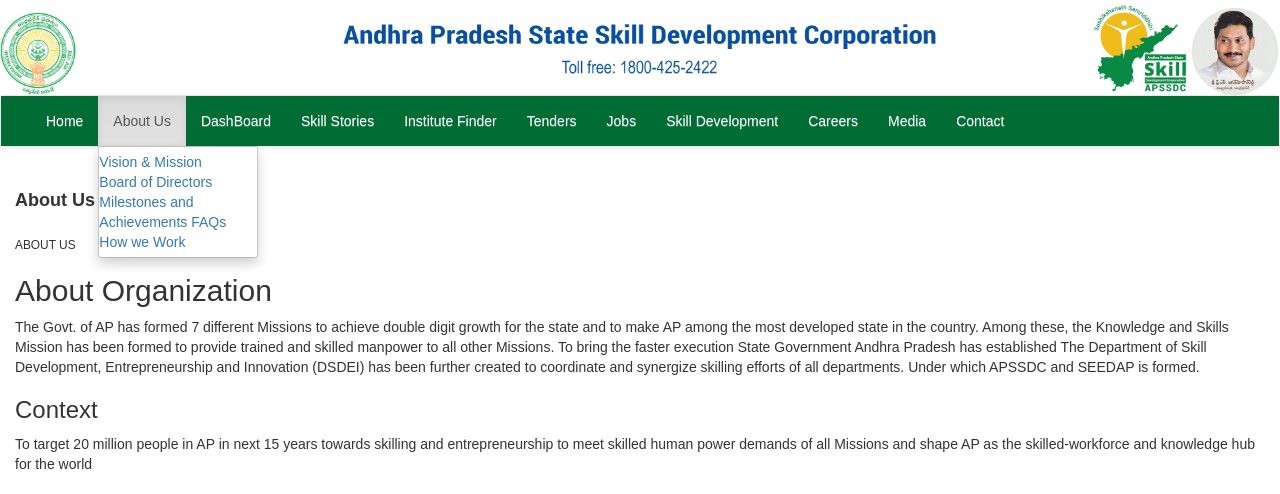
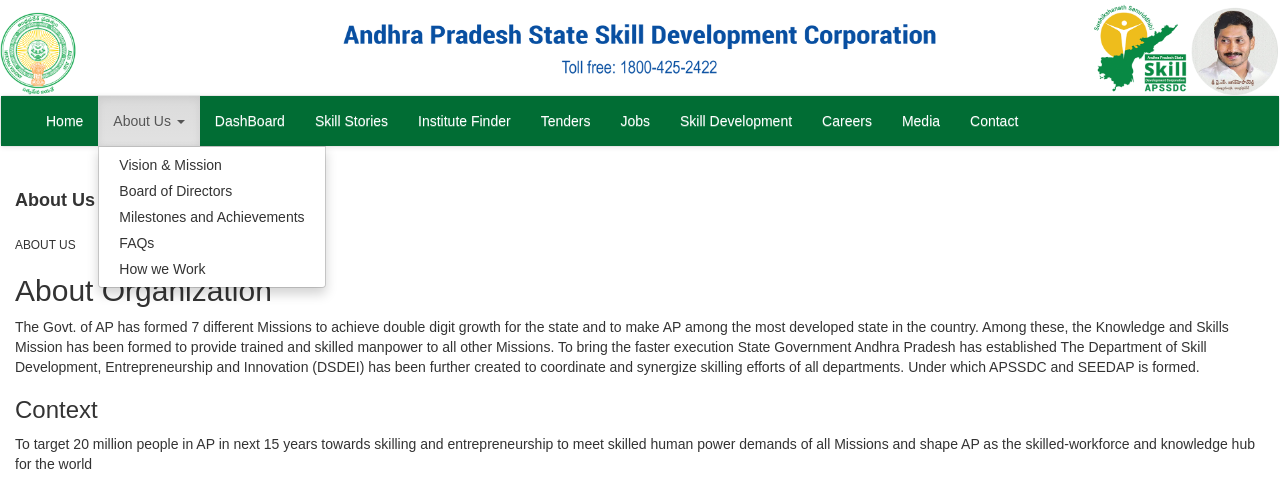
Before and after one commit to alexVinod/apssdc-portal, a Django app: page /lbook/about-us in a window 1280 px wide, after a click on "About Us". Shown: the top 494 px of the page. Run offline with Django 3.2, Linux system fonts and the light colour scheme; some libraries are stand-ins or nearby versions.

Commit message:
Update base.html Vinod
Update base.html Vinod

```diff
--- a/APSSDC/templates/base.html
+++ b/APSSDC/templates/base.html
@@ -44,18 +44,18 @@
 		    <div class="collapse navbar-collapse" id="myNavbar">
 		      <ul class="nav navbar-nav">
 		        <li><a href="{% url 'lbook:home' %}">Home</a></li>
-      <!-- Dropdown -->
-      <li class="nav-item dropdown show">
-        <a class="nav-link dropdown-toggle" id="navbarDropdown" data-toggle="dropdown" role="button" href="{% url 'lbook:about' %}"
-          aria-haspopup="true" aria-expanded="false">About Us</a>
-        <div class="dropdown-menu" aria-labelledby="navbarDropdown">
-          <a class="dropdown-item" href="{% url 'lbook:about' %}">Vision & Mission</a><br>
-          <a class="dropdown-item" href="{% url 'lbook:board' %}">Board of Directors</a>
-          <a class="dropdown-item" href="#">Milestones and Achievements</a>
-          <a class="dropdown-item" href="#">FAQs</a>
-          <a class="dropdown-item" href="#">How we Work</a>
-        </div>
-      </li>
+      			<!-- Dropdown -->
+			<li class="dropdown">
+				<a class="dropdown-toggle" data-toggle="dropdown" href="#">About Us
+				<span class="caret"></span></a>
+				<ul class="dropdown-menu">
+				  <li><a class="dropdown-item" href="{% url 'lbook:about' %}">Vision & Mission</a></li>
+				  <li><a class="dropdown-item" href="{% url 'lbook:board' %}">Board of Directors</a></li>
+				  <li><a class="dropdown-item" href="#">Milestones and Achievements</a></li>
+				  <li><a class="dropdown-item" href="#">FAQs</a></li>
+				  <li><a class="dropdown-item" href="#">How we Work</a></li>
+				</ul>
+			</li>
 
 		        <li><a href="{% url 'lbook:dashboard' %}">DashBoard</a></li>
 		        <li><a href="{% url 'lbook:skillstories' %}">Skill Stories</a></li>
```
